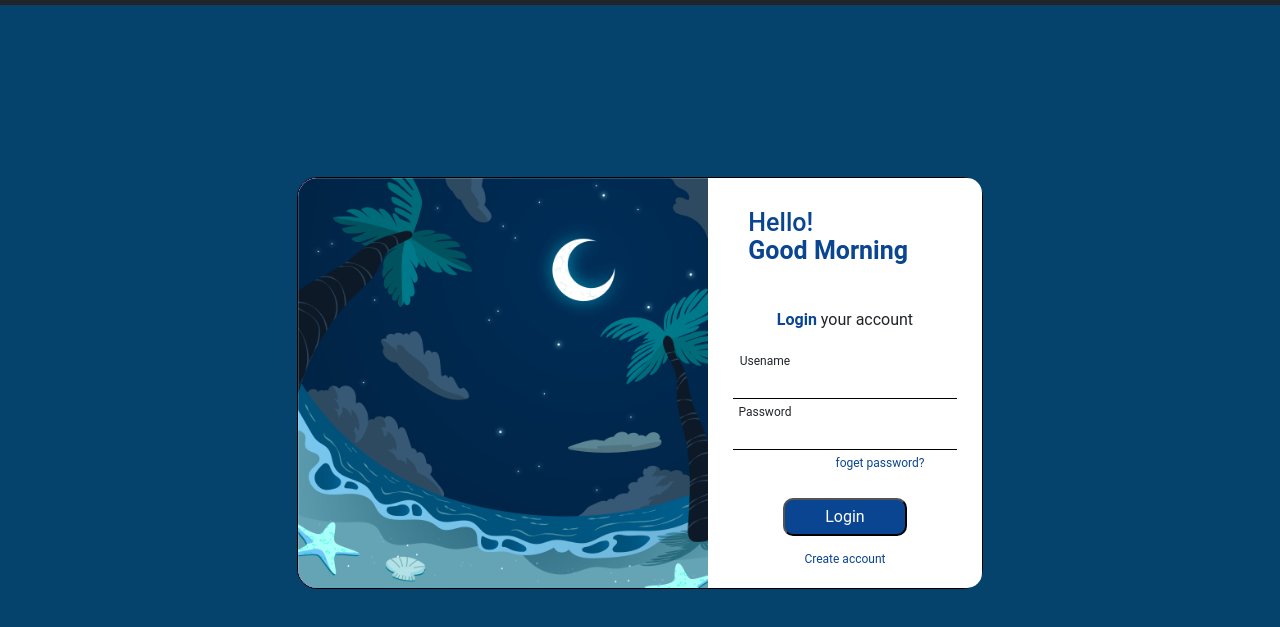
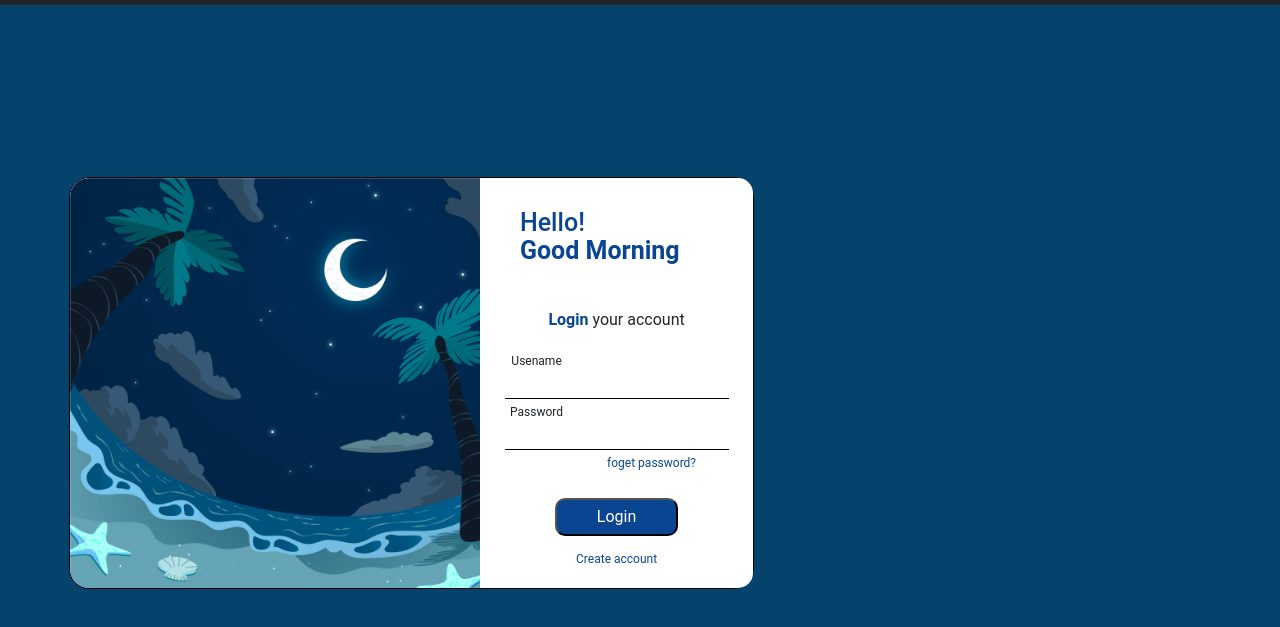
Before and after one commit to JoaoPedro-SA/Desafio-Landing-Page, a plain HTML site: page index.html in a window 1280 px wide. Shown: the part 51-678 px from the top of the page. Drawn offline with nearby package versions, Linux system fonts and the light colour scheme.

Commit message:
atualização

```diff
--- a/Desafio_Landing_Page/Desafio.css
+++ b/Desafio_Landing_Page/Desafio.css
@@ -24,6 +24,7 @@
      background-image: url("pexels-weldi-studio-design-8675548\ \(1080p\).gif");
      background-size: cover;
      background-position: center center;
+
  }
 
  .corpo{
@@ -62,7 +63,7 @@
      padding-left: 0%;
      margin-right: 0%;
      padding-right: 0%;
-     overflow: auto;
+
 
 
  }
--- a/cadastro/styler22.css
+++ b/cadastro/styler22.css
@@ -30,6 +30,8 @@ body {
     padding: 0% ;
     margin: 20% ;
     margin-top: 20%;
+    margin-right:  0%;
+    margin-left: 0%;
     background-color: rgb(255, 255, 255);
     border: 1px solid black;
     border-color: black;
@@ -59,7 +61,7 @@ body {
     padding-left: 0;
     margin-right: 0%;
     padding-right: 0% ;
-    overflow: auto;
+    overflow: visible;
 }
 
 
@@ -71,7 +73,7 @@ body {
     align-items: center;
     margin: 0%;
     padding: 0%;
-    margin-right: 100%;
+    margin-right: 0%;
     margin-bottom: 50px;
 
 
@@ -122,7 +124,9 @@ body {
 
 .form{
     background-color: #ffffff;
-    margin: 40px;
+    margin: 30px;
+    margin-bottom: 20px;
+    margin-top: -20;
 
 }
 
@@ -176,7 +180,7 @@ body {
     margin: 0%;
     padding: 0px;
 
-    margin-top: 10px;
+    margin-top: 0px;
 
 }
 
--- a/styler.css
+++ b/styler.css
@@ -19,21 +19,25 @@ body {
     font-family: "Roboto", sans-serif;
     background-image: "./img/7269619.jpg";
     text-align: center;
+    justify-content: center;
 
 }
 
 .corpo{
 
-    text-align: center;
+    text-align: center;;
     padding: 10%;
-    margin: 20%;
+    margin: 40%;
+    margin-left: 0%;
     margin-top: 20%;
     background-color: rgb(255, 255, 255);
     border: 1px solid black;
     border-color: black;
-    justify-content: center;
+
     border-radius: 20px;
     padding: 0;
+    padding-bottom: 0%;
+
 
 }
 
@@ -57,8 +61,10 @@ body {
     padding-left: 0%;
     margin-right: 0%;
     padding-right: 0%;
-    overflow: auto;
-
+    overflow: visible;
+    margin-bottom: 0%;
+    padding-bottom: 0%;
+    border-radius: 15px;
 
 }
 
@@ -71,7 +77,9 @@ body {
     align-items: center;
     margin: 0%;
     padding: 0%;
+    border-radius: 0%;
     border-radius: 15px;
+
 
 }
 
@@ -83,6 +91,7 @@ body {
     align-items: center;
     border-top-left-radius: 20px;
     border-bottom-left-radius: 20px;
+
 
 
 
```
Also changed, not shown: cadastro.html (+1 -1 lines).
